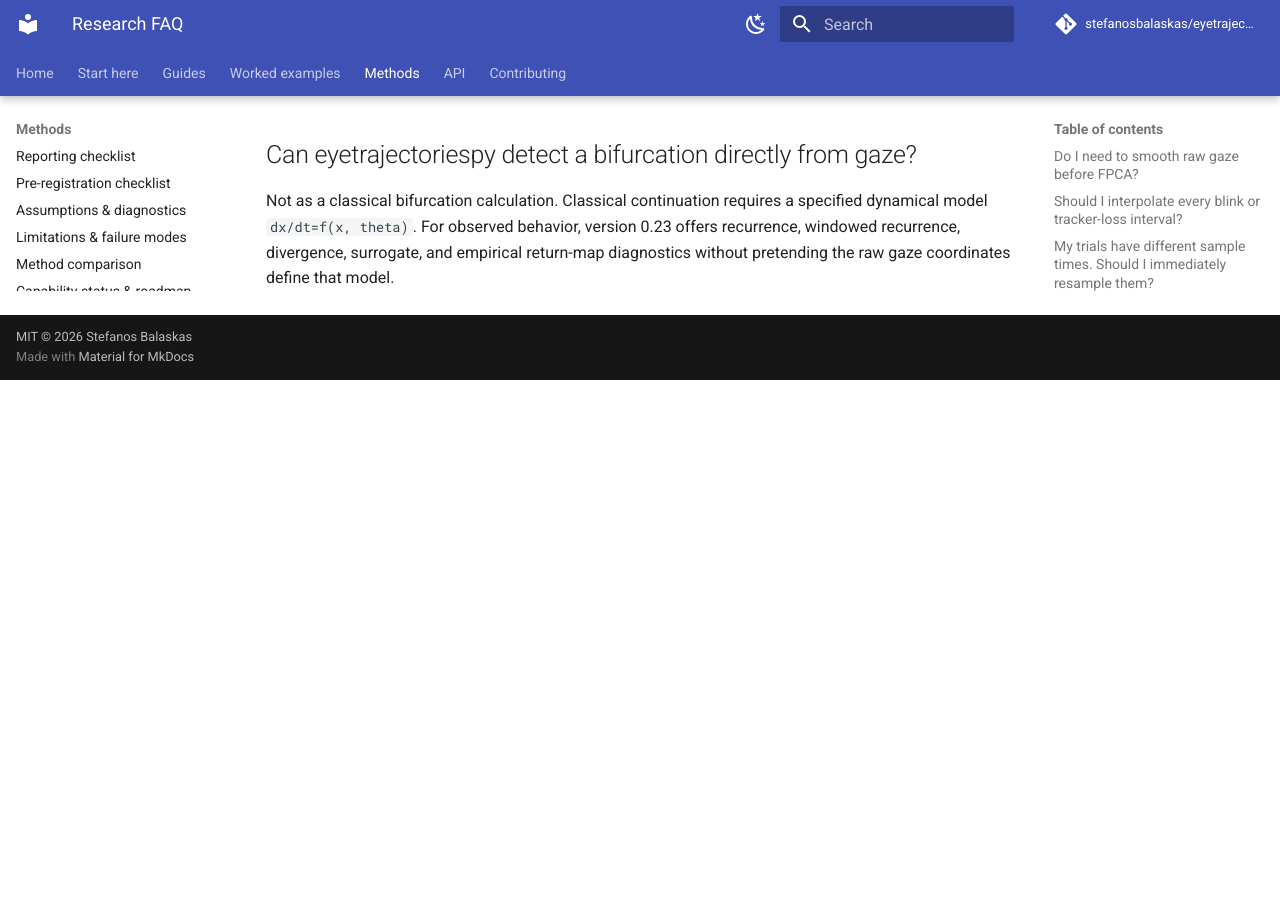
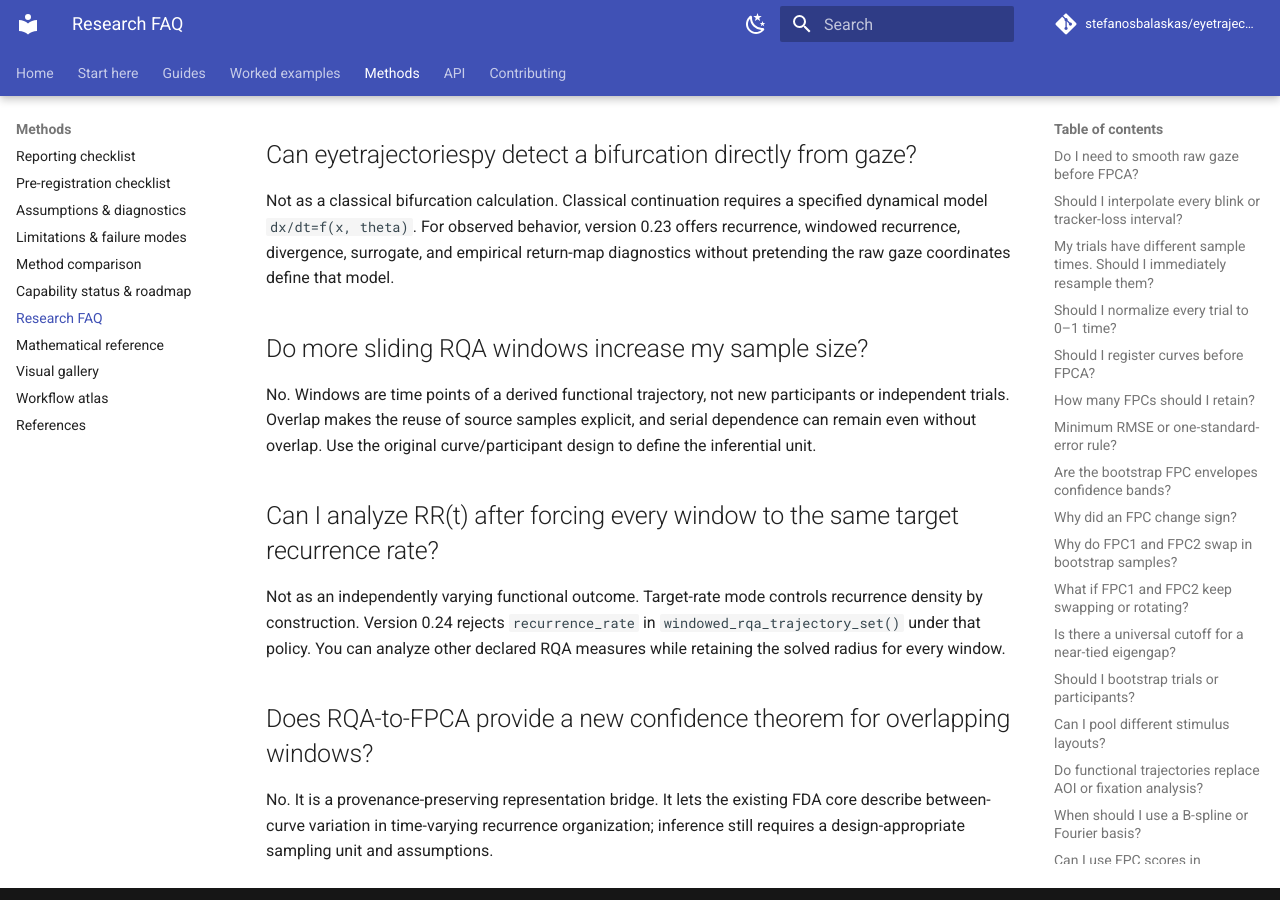
Before and after one commit to stefanosbalaskas/eyetrajectoriespy, an MkDocs documentation site: the page built from docs/methods/faq.md, in a window 1280 px wide and 900 px high, scrolled down 16863 px. Built offline with MkDocs 1.6.1 and Material for MkDocs 9.7.7, drawn with Linux system fonts in a browser that asks for light colours; comment, search, counter and statistics services are not loaded; before the commit the page ends 17243 px from its top, so only the background shows below that.

Commit message:
Add functional RQA dependence FAQ

```diff
--- a/docs/methods/faq.md
+++ b/docs/methods/faq.md
@@ -430,3 +430,14 @@
 ## Can eyetrajectoriespy detect a bifurcation directly from gaze?
 
 Not as a classical bifurcation calculation. Classical continuation requires a specified dynamical model `dx/dt=f(x, theta)`. For observed behavior, version 0.23 offers recurrence, windowed recurrence, divergence, surrogate, and empirical return-map diagnostics without pretending the raw gaze coordinates define that model.
+## Do more sliding RQA windows increase my sample size?
+
+No. Windows are time points of a derived functional trajectory, not new participants or independent trials. Overlap makes the reuse of source samples explicit, and serial dependence can remain even without overlap. Use the original curve/participant design to define the inferential unit.
+
+## Can I analyze RR(t) after forcing every window to the same target recurrence rate?
+
+Not as an independently varying functional outcome. Target-rate mode controls recurrence density by construction. Version 0.24 rejects `recurrence_rate` in `windowed_rqa_trajectory_set()` under that policy. You can analyze other declared RQA measures while retaining the solved radius for every window.
+
+## Does RQA-to-FPCA provide a new confidence theorem for overlapping windows?
+
+No. It is a provenance-preserving representation bridge. It lets the existing FDA core describe between-curve variation in time-varying recurrence organization; inference still requires a design-appropriate sampling unit and assumptions.
```
